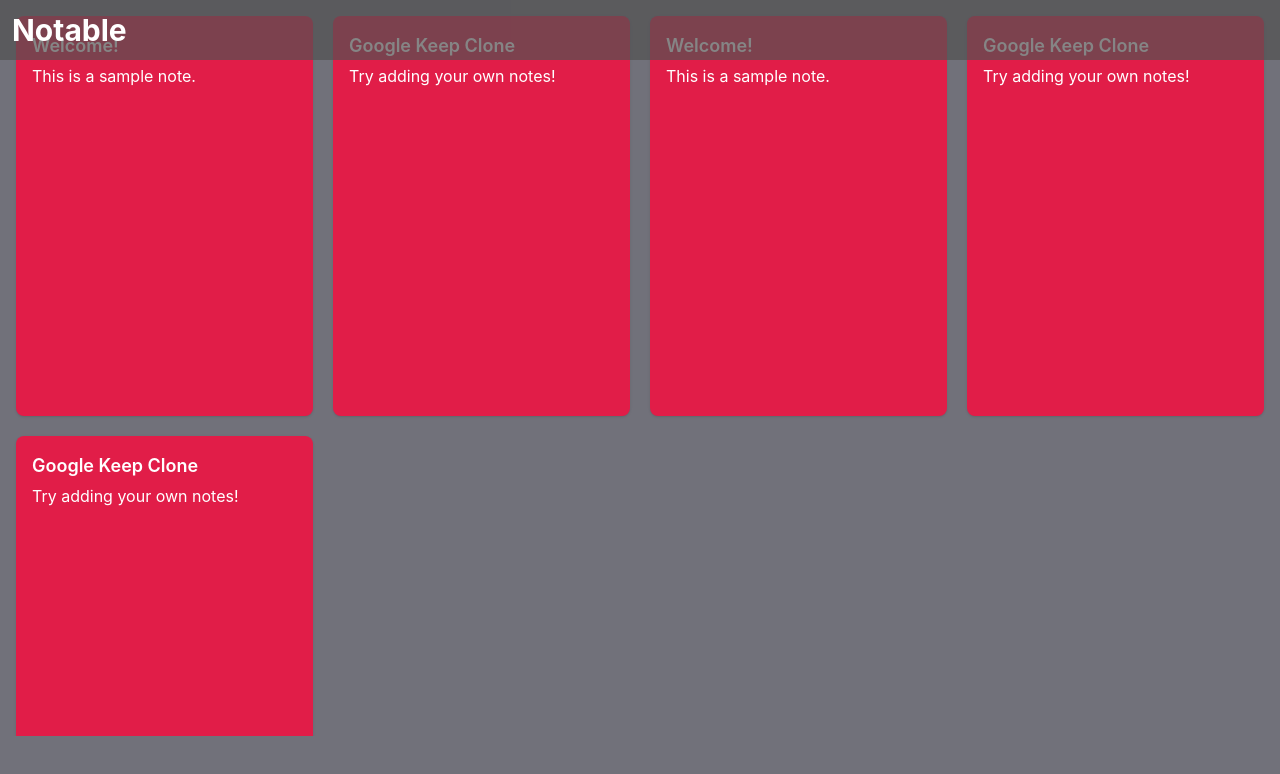
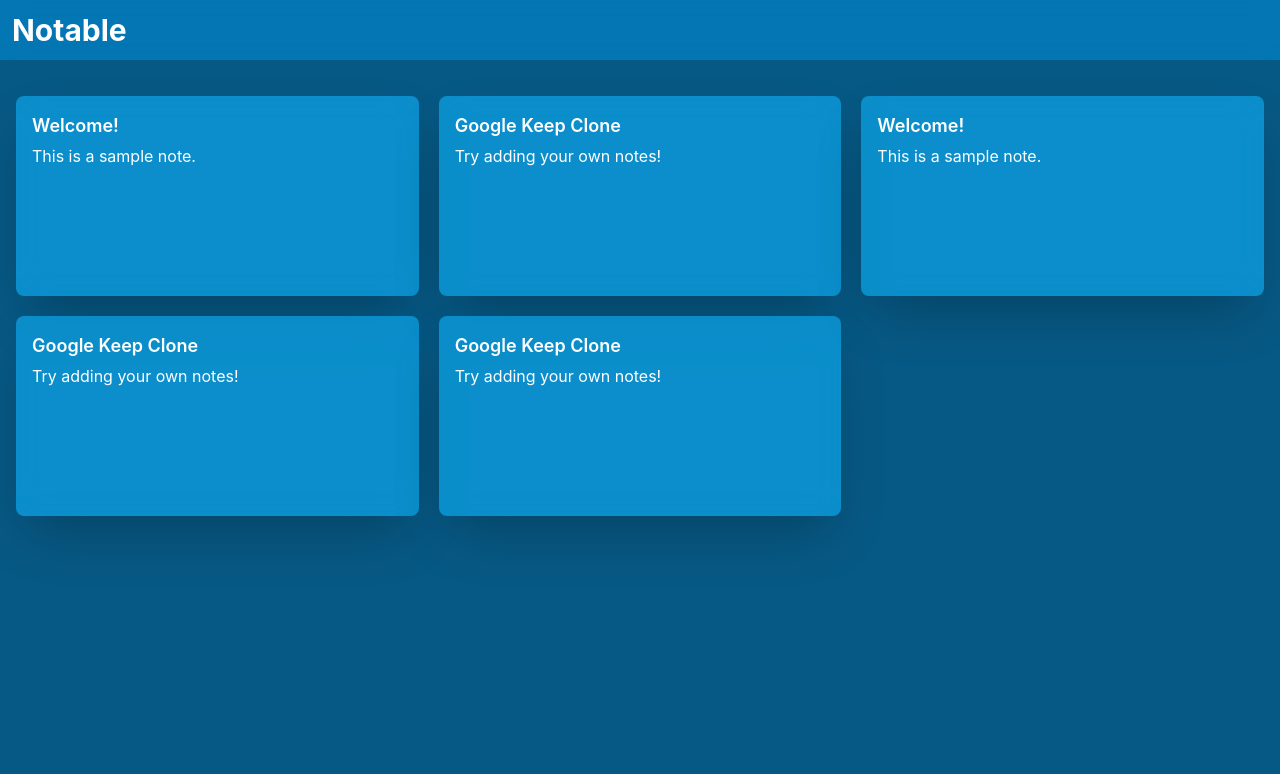
Before and after one commit to AlainAmbrose/Notable, a Next.js app: page / in a window 1280 px wide. Shown: the top 774 px of the page. Built offline with nearby package versions, Linux system fonts and the light colour scheme.

Commit message:
fixed spacing between notes and header

```diff
--- a/components/NewNotePopup.js
+++ b/components/NewNotePopup.js
@@ -22,12 +22,11 @@
     }
   };
 
-  // Handle keydown event for Command + I (Mac) or Ctrl + I (Windows/Linux)
   useEffect(() => {
     const handleKeyDown = (event) => {
       if ((event.metaKey || event.ctrlKey) && event.key.toLowerCase() === "i") {
         event.preventDefault(); // Prevents browser default (like italicizing text)
-        setIsVisible((prev) => !prev); // Toggle popup visibility
+        setIsVisible((prev) => !prev);
       }
     };
 
@@ -35,7 +34,6 @@
     return () => document.removeEventListener("keydown", handleKeyDown);
   }, []);
 
-  // Close popup when clicking outside
   const handleOverlayClick = (event) => {
     setIsVisible(false);
   };
--- a/components/StickyNote.js
+++ b/components/StickyNote.js
@@ -1,6 +1,6 @@
 const StickyNote = ({ title, content }) => {
   return (
-    <div className="bg-rose-600 h-max min-w-full min-h-[50vh] rounded-lg shadow mb-5 p-4 break-words hover:shadow-xl hover:shadow-zinc-700 transition-shadow">
+    <div className="bg-sky-500  bg-opacity-70 backdrop-blur-lg min-h-[25vh] rounded-lg shadow-2xl mb-5 p-4 break-words transition-transform duration-150 ease-in transform hover:scale-105">
       <h2 className="text-lg text-white font-semibold mb-1">{title}</h2>
       <p className="text-white">{content}</p>
     </div>
--- a/pages/index.js
+++ b/pages/index.js
@@ -5,8 +5,9 @@
 import Masonry from "react-masonry-css";
 
 const breakpointColumnsObj = {
-  default: 4, // 3 columns on large screens
-  1100: 3, // 2 columns at 1100px and below
+  default: 4, // 4 columns on large screens
+  1500: 3, // 3 columns at 1100px and below
+  1200: 2, // 2 columns at 900px and below
   700: 1, // 1 column at 700px and below
 };
 
@@ -32,17 +33,12 @@
   ]);
 
   return (
-    <div className="flex flex-col min-h-screen bg-zinc-500">
-      {/* Header */}
-      <header className="w-full bg-[rgba(82,82,82,0.7)] p-3 fixed top-0 left-0 z-50">
+    <main className="bg-sky-800 h-screen p-4 items-center overflow-scroll">
+      <header className="bg-sky-600 bg-opacity-70 backdrop-blur-md w-full p-3 fixed top-0 left-0 z-50">
         <h1 className="text-3xl font-bold text-white">Notable</h1>
       </header>
-
-      {/* Main Content Area */}
-      <main className="flex-1 p-4 items-center overflow-scroll max-h-[calc(100vh-4rem)]">
-        {/* New Note Input */}
+      <div className="mt-20">
         <NewNotePopup setNotes={setNotes} notes={notes} />
-        {/* Notes Grid */}
         <Masonry
           breakpointCols={breakpointColumnsObj}
           className="flex animate-slide-fade gap-5"
@@ -56,7 +52,7 @@
             />
           ))}
         </Masonry>
-      </main>
-    </div>
+      </div>
+    </main>
   );
 }
```
